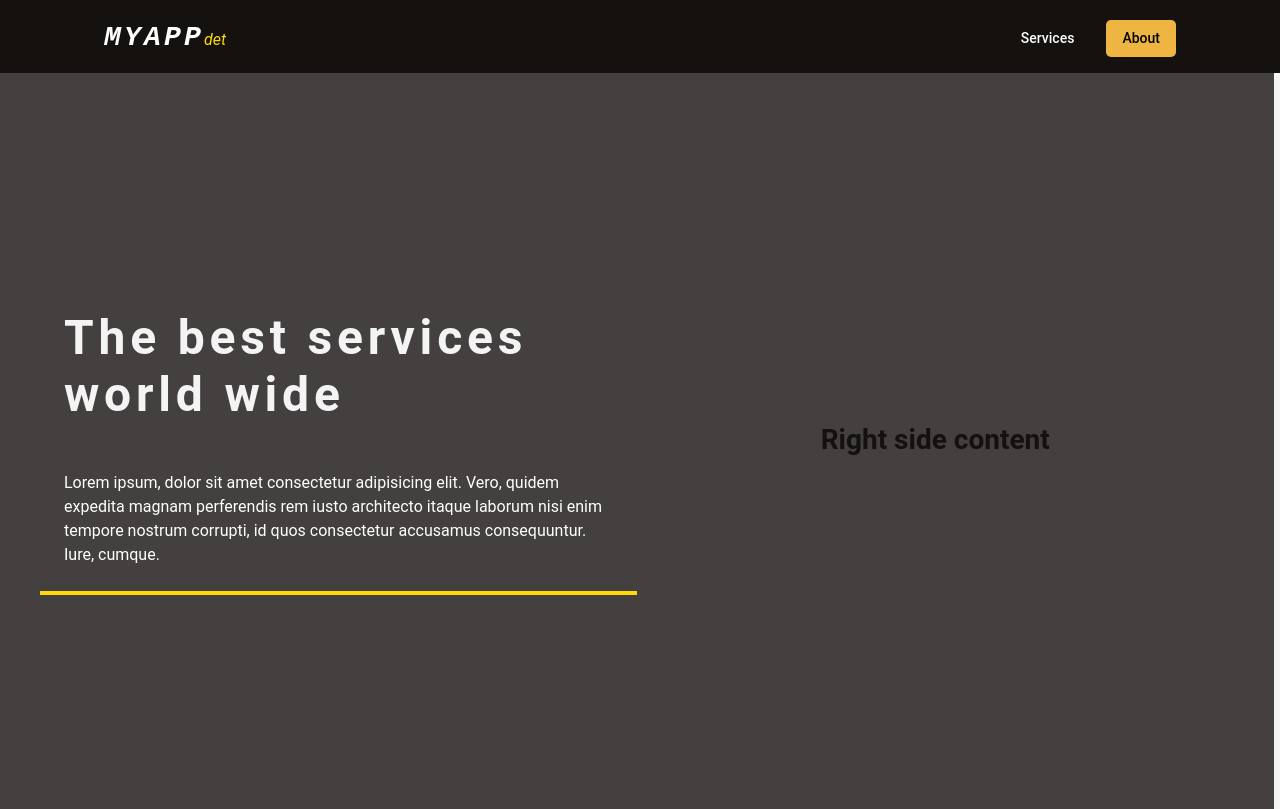
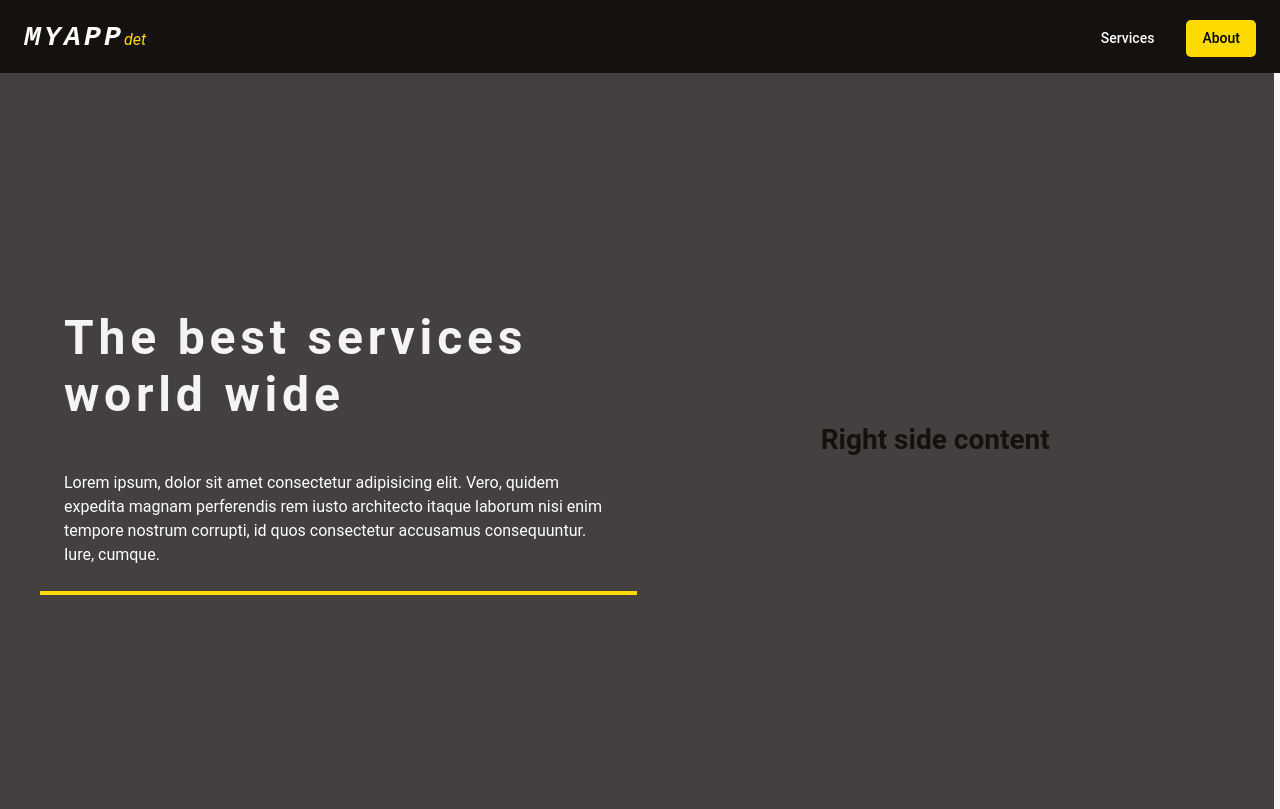
Before and after one commit to AliseToca/ReactWebpageMD, a React (Vite) app in the folder my-app/: page / in a window 1280 px wide. Built offline with nearby package versions, Linux system fonts and the light colour scheme.

Commit message:
Fixed navbar design

```diff
--- a/my-app/src/components/NavBar.tsx
+++ b/my-app/src/components/NavBar.tsx
@@ -21,7 +21,7 @@ function NavBar() {
   return (
     <AppBar position="static">
       <Container maxWidth="xl" sx={{}}>
-        <Toolbar disableGutters sx={{ mt: 0.5, paddingInline: 10}}>
+        <Toolbar disableGutters sx={{ mt: 0.5}}>
           {/*--Logo--*/}
           <Button
             component={Link}
@@ -91,14 +91,15 @@ function NavBar() {
                   display: "block",
                   textTransform: "none",
                   px: 2,
-                  ...(index === pages.length - 1 && {
-                    bgcolor: "#eeb542ff",
-                    color: "black",
-                    "&:hover": { bgcolor: "secondary.dark", color: "white" },
-                  }),
                   "&:hover": {
                     color: "secondary.main",
                   },
+                  ...(index === pages.length - 1 && {
+                    bgcolor: "secondary.main",
+                    color: "black",
+                    "&:hover":
+                      { bgcolor: "secondary.dark"},
+                  }),
                 }}
               >
                 {page}
```
